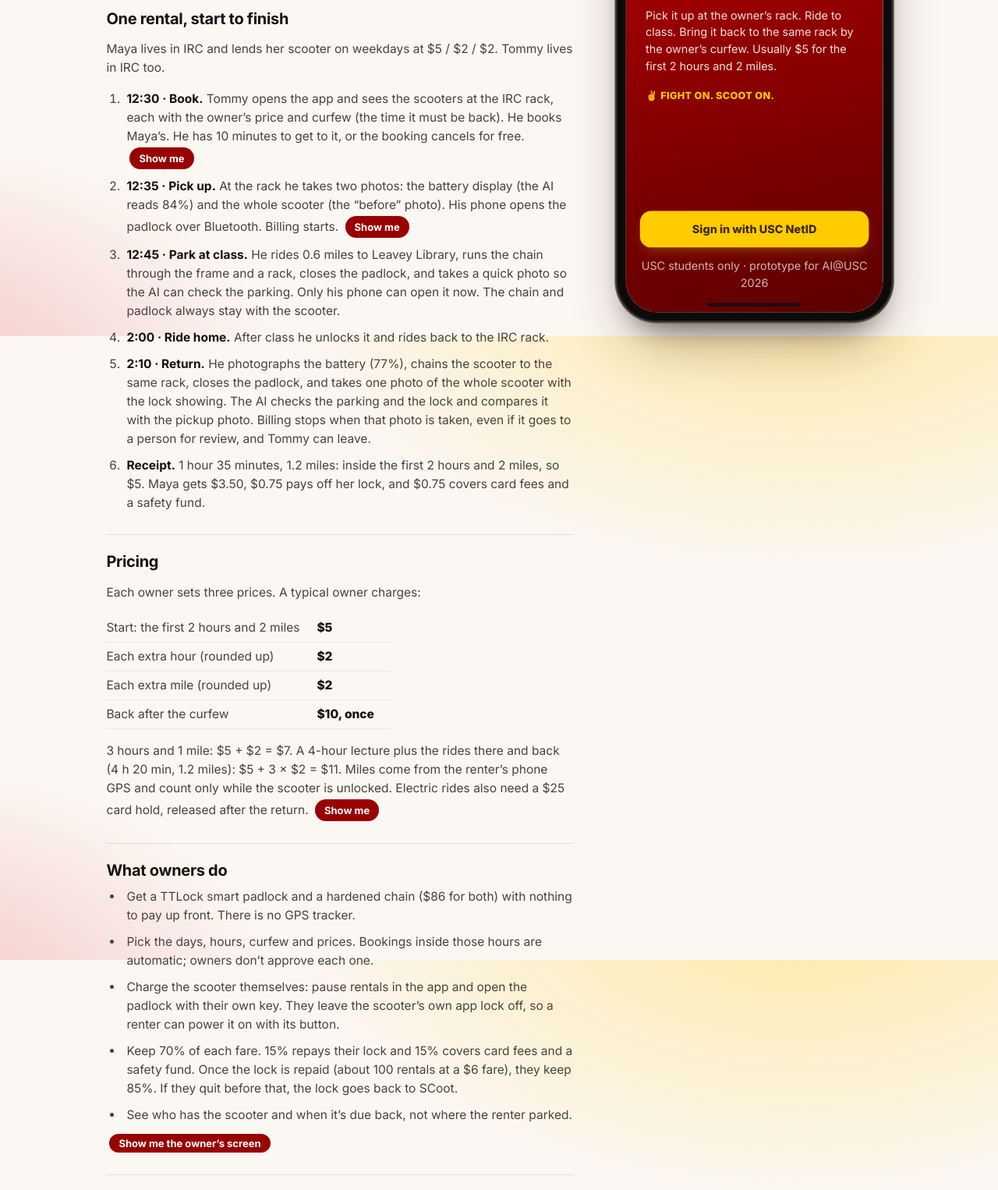
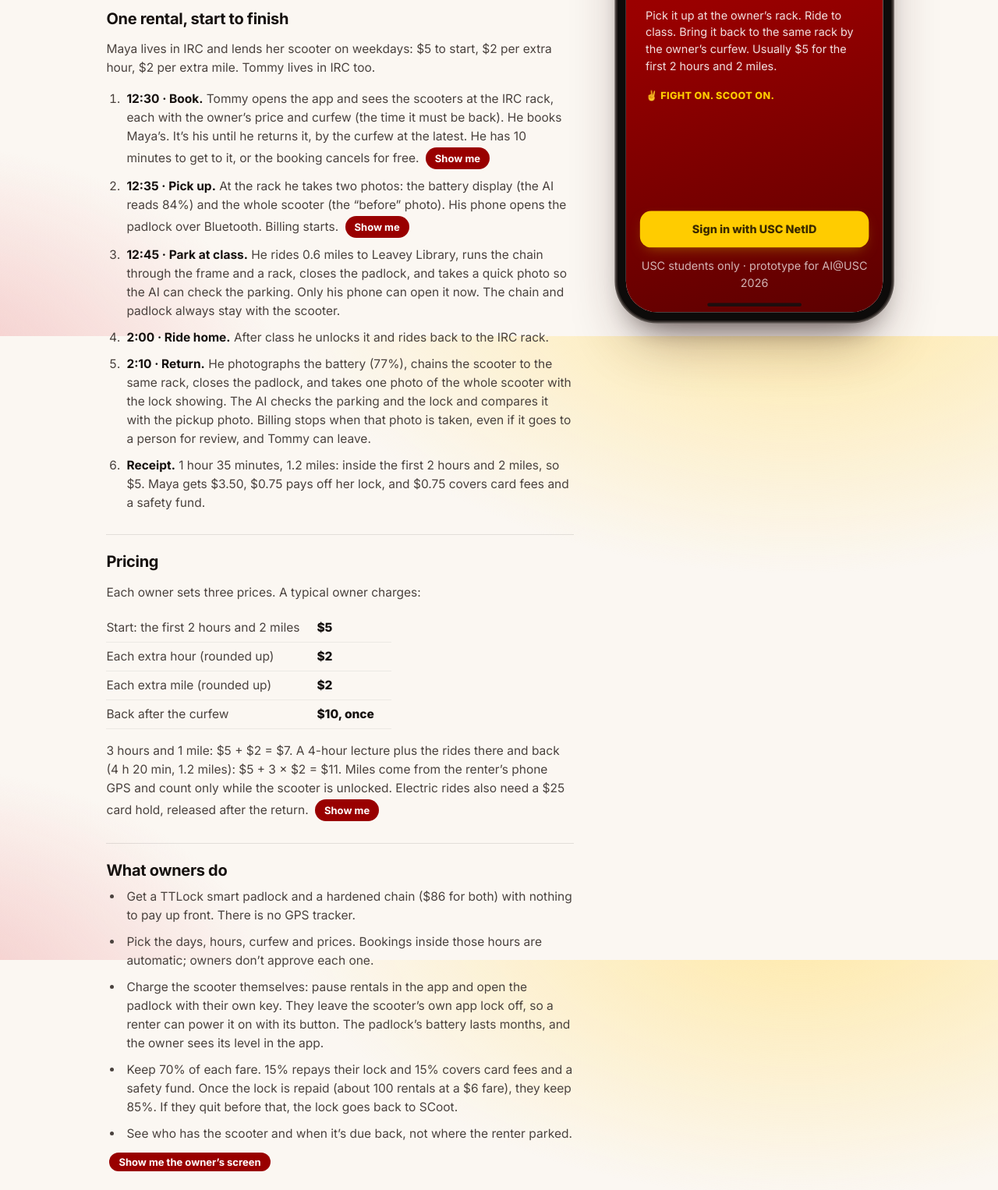
Before and after one commit to erolmk/scoot, a plain HTML site: page public/scoot/index.html in a window 1280 px wide. Shown: the part 369-1895 px from the top of the page at 78% size. Drawn offline with nearby package versions, Linux system fonts and the light colour scheme.

Commit message:
Landing page: label prices, booking hold, padlock battery, dead-battery curfew
Co-Authored-By: Claude Opus 5.5 <noreply@anthropic.com>

```diff
--- a/public/scoot/index.html
+++ b/public/scoot/index.html
@@ -21,9 +21,9 @@
 
     <section>
       <h2>One rental, start to finish</h2>
-      <p>Maya lives in IRC and lends her scooter on weekdays at $5 / $2 / $2. Tommy lives in IRC too.</p>
+      <p>Maya lives in IRC and lends her scooter on weekdays: $5 to start, $2 per extra hour, $2 per extra mile. Tommy lives in IRC too.</p>
       <ol class="lp-steps">
-        <li><b>12:30 · Book.</b> Tommy opens the app and sees the scooters at the IRC rack, each with the owner’s price and curfew (the time it must be back). He books Maya’s. He has 10 minutes to get to it, or the booking cancels for free. <button class="lp-show" onclick="demoJump('#/home')">Show me</button></li>
+        <li><b>12:30 · Book.</b> Tommy opens the app and sees the scooters at the IRC rack, each with the owner’s price and curfew (the time it must be back). He books Maya’s. It’s his until he returns it, by the curfew at the latest. He has 10 minutes to get to it, or the booking cancels for free. <button class="lp-show" onclick="demoJump('#/home')">Show me</button></li>
         <li><b>12:35 · Pick up.</b> At the rack he takes two photos: the battery display (the AI reads 84%) and the whole scooter (the “before” photo). His phone opens the padlock over Bluetooth. Billing starts. <button class="lp-show" onclick="demoJump('pickup')">Show me</button></li>
         <li><b>12:45 · Park at class.</b> He rides 0.6 miles to Leavey Library, runs the chain through the frame and a rack, closes the padlock, and takes a quick photo so the AI can check the parking. Only his phone can open it now. The chain and padlock always stay with the scooter.</li>
         <li><b>2:00 · Ride home.</b> After class he unlocks it and rides back to the IRC rack.</li>
@@ -48,7 +48,7 @@
       <h2>What owners do</h2>
       <ul class="lp-list">
         <li>Get a TTLock smart padlock and a hardened chain ($86 for both) with nothing to pay up front. There is no GPS tracker.</li>
-        <li>Pick the days, hours, curfew and prices. Bookings inside those hours are automatic; owners don’t approve each one.</li><li>Charge the scooter themselves: pause rentals in the app and open the padlock with their own key. They leave the scooter’s own app lock off, so a renter can power it on with its button.</li>
+        <li>Pick the days, hours, curfew and prices. Bookings inside those hours are automatic; owners don’t approve each one.</li><li>Charge the scooter themselves: pause rentals in the app and open the padlock with their own key. They leave the scooter’s own app lock off, so a renter can power it on with its button. The padlock’s battery lasts months, and the owner sees its level in the app.</li>
         <li>Keep 70% of each fare. 15% repays their lock and 15% covers card fees and a safety fund. Once the lock is repaid (about 100 rentals at a $6 fare), they keep 85%. If they quit before that, the lock goes back to SCoot.</li>
         <li>See who has the scooter and when it’s due back, not where the renter parked.</li>
       </ul>
@@ -64,7 +64,7 @@
         <dt>Who is responsible during the ride?</dt><dd>The renter, a signed-in USC student. Their phone records its location at every unlock and lock (the ride log).</dd>
         <dt>How does the app know the battery?</dt><dd>The AI reads it from the pickup photo. During the ride the app subtracts the miles ridden times that scooter’s drain per mile, and the return photo corrects it. Scooters below 40–60% charge (depending on their range) can’t be booked.</dd>
         <dt>Phone dies, or the lock won’t open?</dt><dd>Support opens the lock or sends someone. Reporting it stops extra-time and curfew fees.</dd>
-        <dt>Battery dies?</dt><dd>The renter kicks it home without the motor, or walks it if that isn’t safe.</dd>
+        <dt>Battery dies?</dt><dd>The renter kicks it home without the motor, or walks it if that isn’t safe. Reporting it moves the curfew back 30 minutes.</dd>
         <dt>Damage?</dt><dd>If the AI flags new damage, a person compares the before and after photos and decides. If the damage is confirmed, the renter pays for the repair, starting with the $25 hold. The scooter stays off the app until it’s checked.</dd>
         <dt>Theft or a crash?</dt><dd>The renter reports it in the app; for theft they also call DPS. If the scooter was locked properly, the renter owes nothing and the safety fund pays the owner (backed by insurance before any real rides).</dd>
         <dt>What if a photo is unclear?</dt><dd>The renter can retake it, or send it to a person and keep going. Billing doesn’t wait for the review; the scooter stays off the app until it’s done.</dd>
```
